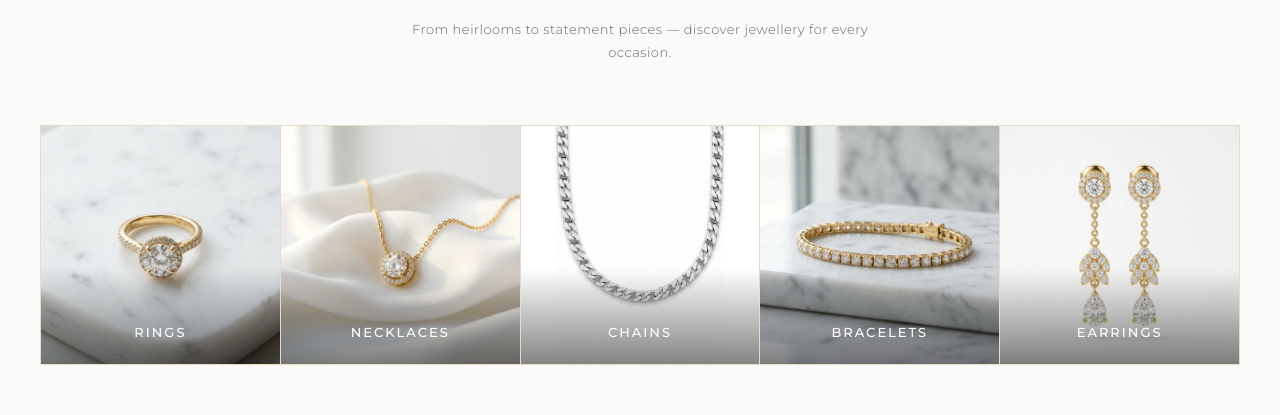
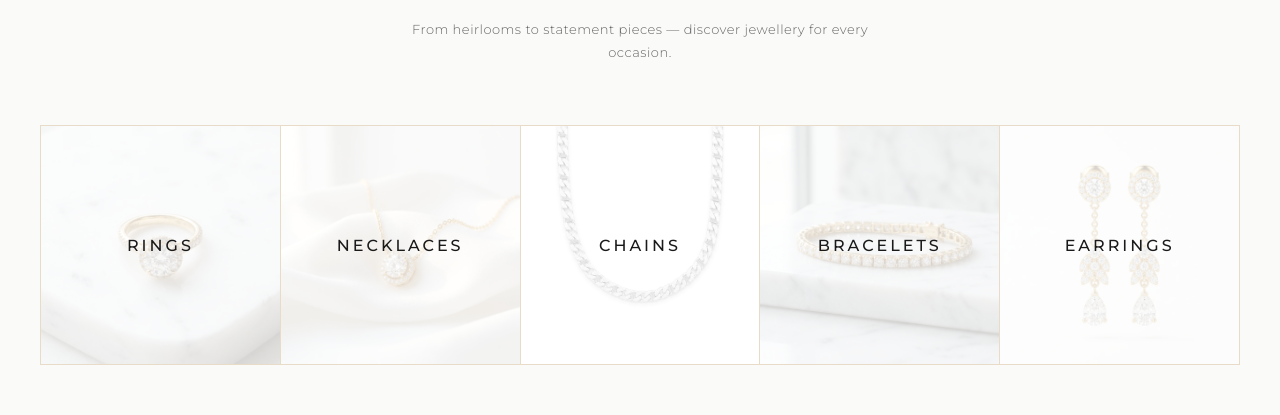
Before and after one commit to MananS0ni/Kalrav-Jewels, a React (Vite) app: page / in a window 1280 px wide. Shown: the part 1040-1455 px from the top of the page. Built offline with nearby package versions, Linux system fonts and the light colour scheme; no server answers; a web font is replaced by a local one.

Commit message:
Change category cards to use faded watermark images and perfectly centered text

```diff
--- a/src/pages/Home/Home.css
+++ b/src/pages/Home/Home.css
@@ -229,21 +229,6 @@
   aspect-ratio: 1 / 1;
 }
 
-.category-card--visual::after {
-  content: '';
-  position: absolute;
-  inset: 0;
-  background: linear-gradient(to top, rgba(0, 0, 0, 0.6) 0%, rgba(0, 0, 0, 0) 40%);
-  z-index: 1;
-  pointer-events: none;
-  opacity: 0.8;
-  transition: opacity var(--transition);
-}
-
-.category-card:hover::after {
-  opacity: 1;
-}
-
 .category-card__photo-container {
   position: absolute;
   inset: 0;
@@ -265,18 +250,26 @@
   width: 100%;
   height: 100%;
   object-fit: cover;
+  opacity: 0.2; /* Faded out to look like a watermark */
+  transition: opacity var(--transition);
+}
+
+.category-card:hover .category-card__photo {
+  opacity: 0.35; /* Slightly more visible on hover */
 }
 
 .category-card__pill {
   position: absolute;
-  bottom: 24px;
+  top: 50%;
+  left: 50%;
+  transform: translate(-50%, -50%);
   z-index: 2;
   font-family: 'Montserrat', sans-serif;
-  font-size: 13px;
+  font-size: 16px;
   font-weight: 500;
-  letter-spacing: 2px;
+  letter-spacing: 3px;
   text-transform: uppercase;
-  color: var(--white);
+  color: var(--charcoal);
   padding: 0;
   background: transparent;
   border: none;
@@ -285,7 +278,7 @@
 }
 
 .category-card:hover .category-card__pill {
-  color: var(--gold-light);
+  color: var(--gold);
 }
 
 /* ─── Featured Products ─── */
```
